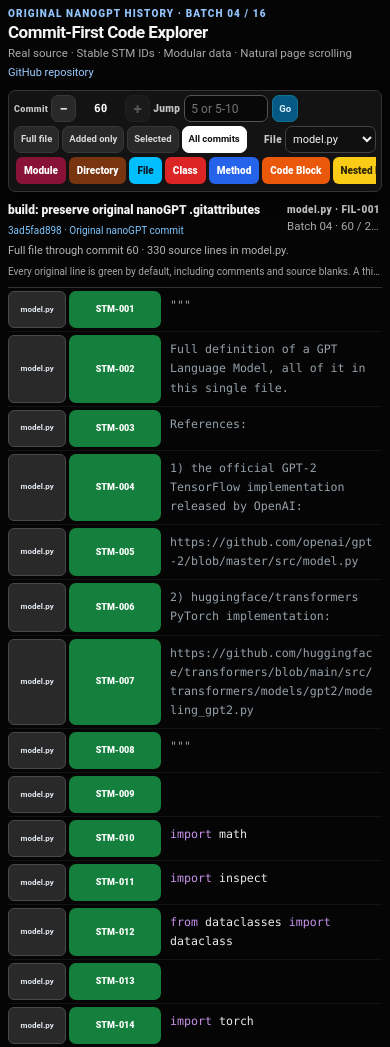
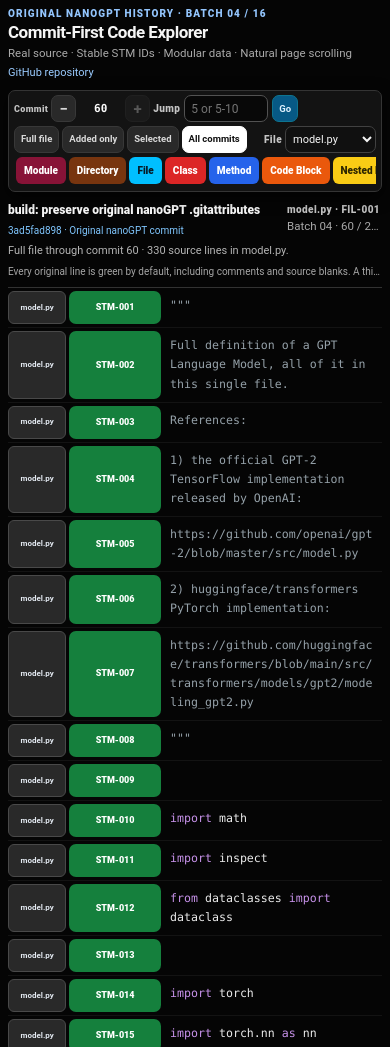
Before and after one commit to sabareeshrao/Project-Rebuild-Version-2, a plain HTML site: page nanogpt-modular-viewer/index.html in a window 390 px wide. Shown: the top 1047 px of the page. Drawn offline with Linux system fonts and the light colour scheme.

Commit message:
ui: compact one-line STM chip styling without metadata row

```diff
--- a/nanogpt-modular-viewer/assets/viewer.css
+++ b/nanogpt-modular-viewer/assets/viewer.css
@@ -56,13 +56,13 @@ h1{font-size:19px;letter-spacing:-.03em;margin:0 0 3px}
 #line-window{width:100%;min-width:0}
 .code-row{
   display:grid;grid-template-columns:minmax(0,min(330px,41%)) minmax(0,1fr);
-  min-height:44px;align-items:stretch;min-width:0;
+  min-height:40px;align-items:stretch;min-width:0;
   border-bottom:1px solid rgba(255,255,255,.055);
 }
 .chip-cell{min-width:0;display:flex;padding:3px 7px 3px 0}
 .line-chip{
-  width:100%;min-width:0;align-self:stretch;min-height:36px;border-radius:7px;
-  padding:5px;display:flex;flex-direction:column;justify-content:center;align-items:center;
+  width:100%;min-width:0;align-self:stretch;min-height:30px;border-radius:7px;
+  padding:5px;display:flex;flex-direction:row;justify-content:center;align-items:center;
   gap:2px;text-align:center;background:var(--chip-bg,#15803d);color:var(--chip-ink,#fff);
 }
 .line-chip .line-id{font:700 10px/1.32 Roboto,Arial,system-ui,sans-serif;overflow-wrap:anywhere}
@@ -90,7 +90,7 @@ h1{font-size:19px;letter-spacing:-.03em;margin:0 0 3px}
   .file-picker{margin-left:0}.mode,.step,.apply,.category{font-size:10px;padding:6px 7px;min-height:31px}
   .jump input{width:88px;min-height:31px}
   .code-row{grid-template-columns:minmax(0,42%) minmax(0,58%)}
-  .line-chip{min-height:32px;padding:5px 3px}
+  .line-chip{min-height:30px;padding:4px 3px}
   .line-chip .line-id{font-size:9.1px}.line-chip .group-label,.line-chip .commit-marker{font-size:8.5px}
   .chip-cell{padding:3px 6px 3px 0}
   .code-cell{font-size:11.6px;line-height:1.65;padding:8px 5px}
@@ -147,18 +147,14 @@ html,body{overflow-x:clip}
 .category:focus-visible{outline:2px solid #f8fafc;outline-offset:2px}
 .summary{min-height:36px}
 
-/* Two chips: short STM identity and separate filename. Full STM ID is retained
-   in the DOM dataset and historical source JSON. All rows reserve one meta line
-   so category switching does not change chip height. */
+/* Filename-first neutral chip + single-line colored STM chip, then original code.
+   The full STM identity and group metadata remain in data/DOM accessibility labels.
+   No second visible label/commit marker: color already identifies the hierarchy. */
 .chip-cell{display:flex;align-self:stretch;gap:4px;min-width:0;padding:3px 7px 3px 0}
 .line-chip{
   width:auto;min-width:0;flex:1 1 auto;
-  min-height:37px;padding:4px 3px;gap:1px;justify-content:center;
-}
-.line-chip .chip-meta{
-  display:block;flex:0 0 auto;width:100%;height:12px;min-height:12px;
-  font:800 8.6px/12px Roboto,Arial,system-ui,sans-serif;
-  white-space:nowrap;overflow:hidden;text-overflow:ellipsis;text-align:center;
+  min-height:30px;padding:3px;gap:0;justify-content:center;
+  align-items:center;
 }
 .line-chip .line-id{
   display:block;width:100%;min-width:0;
@@ -194,8 +190,7 @@ html,body{overflow-x:clip}
  .categories{gap:3px;padding:1px 2px 3px}
  .category,.category[aria-pressed="false"]{min-height:27px;padding:5px 7px;font-size:10px}
  .chip-cell{gap:3px;padding:3px 4px 3px 0}
- .line-chip{min-height:36px;padding:3px 2px}
- .line-chip .chip-meta{font-size:7.7px;height:11px;line-height:11px;min-height:11px}
+ .line-chip{min-height:30px;padding:3px 2px}
  .line-chip .line-id{font-size:9px}
  .filename-chip{max-width:38%;font-size:8px;padding:3px 2px;border-radius:6px}
 }
```
